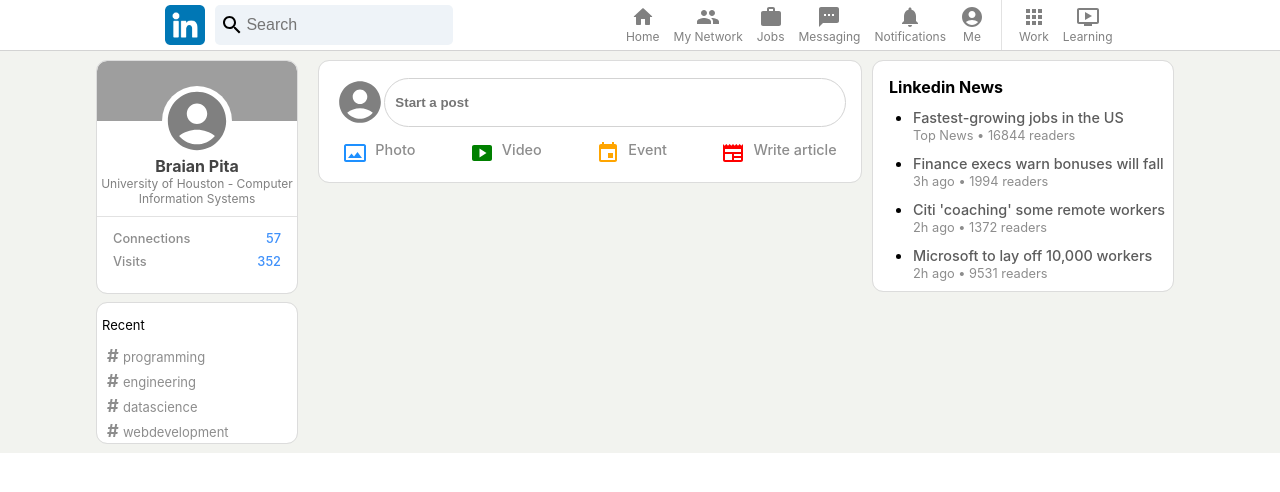
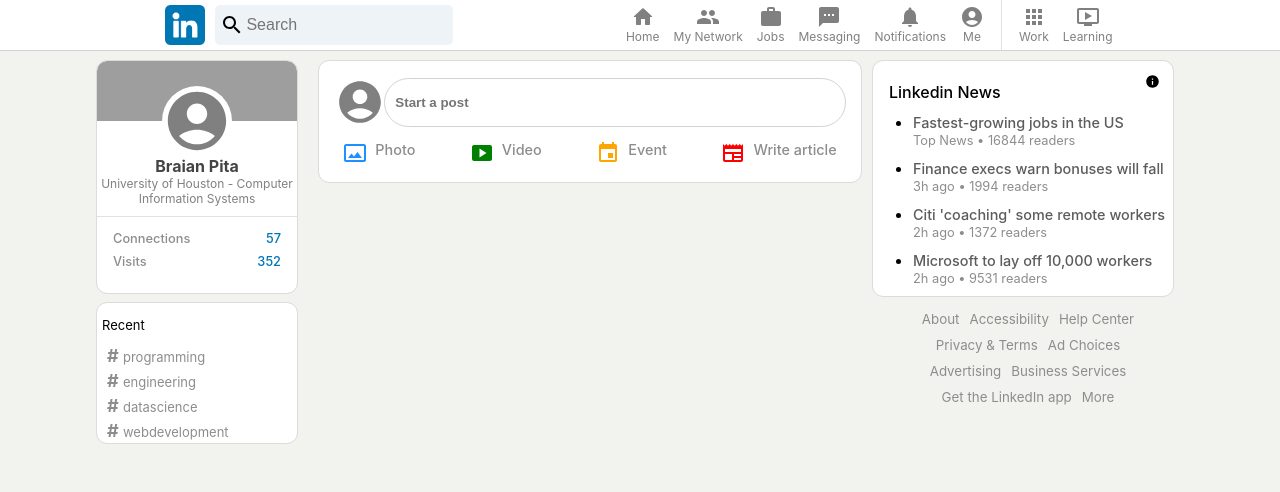
Before and after one commit to BraianPita/linkedin-clone, a React (Create React App) app: page / in a window 1280 px wide. Shown: the top 492 px of the page. Built offline with nearby package versions, Linux system fonts and the light colour scheme; grey boxes are pictures that could not be loaded.

Commit message:
Footer and sticky functionality

```diff
--- a/src/App.css
+++ b/src/App.css
@@ -10,4 +10,5 @@
     display:flex;
     flex-direction: row;
     justify-content: center;
+    min-height: 150vh;
 }
--- a/src/FeedWidgets.css
+++ b/src/FeedWidgets.css
@@ -11,9 +11,25 @@
     outline: 1px solid gainsboro;
 }
 
-.feedwidgets__news > h4 {
+.feedwidgets__news > div {
+    display: flex;
+    flex-direction: row;
+    justify-content: space-between;
+    align-items: flex-end;
+}
+
+.infoicon {
+    margin: 0.8rem !important;
+    width: 15px !important;
+    height: 15px !important;
+
+    cursor: pointer;
+}
+
+.feedwidgets__news h4 {
     margin-left: 1rem;
     margin-top: 1rem;
+    font-weight: 500;
 }
 
 .feedwidgets__news h5 {
@@ -31,3 +47,33 @@
     font-size: 0.8rem;
     margin-top: 2px;
 }
+
+.feedwidgets__footer {
+    position: sticky;
+    top: 75px;
+
+    width: 250px;
+    justify-content: center;
+    color: var(--color-text-mute);
+    font-size: smaller;
+    display: flex;
+    flex-direction: row;
+    flex-wrap: wrap;
+    margin: 0 auto;
+}
+
+.feedwidgets__footer > a {
+    margin: 5px;
+    cursor: pointer;
+}
+
+.feedwidgets__footer > a:hover {
+    color: var(--color-main);
+    text-decoration: underline;
+}
+
+@media (max-width: 1200px) {
+    .feedwidgets {
+        display: none;
+    }
+}
--- a/src/FeedWidgets.js
+++ b/src/FeedWidgets.js
@@ -1,5 +1,8 @@
 import React from 'react'
 import './FeedWidgets.css'
+
+// Icons
+import InfoIcon from '@mui/icons-material/Info';
 
 const sample_news = [
     {
@@ -26,7 +29,10 @@
 
 const NewsWidget = ({news}) => (
     <div class="feedwidgets__news">
-        <h4>Linkedin News</h4>
+        <div>
+            <h4>Linkedin News</h4>
+            <InfoIcon className='infoicon' />
+        </div>
         <ul>
             {news.map(article => (
                 <li>
@@ -46,6 +52,22 @@
   return (
     <div className='feedwidgets'>
         <NewsWidget news={sample_news} />
+
+
+
+        <div class="feedwidgets__footer">
+                <a>About</a>
+                <a>Accessibility</a>
+                <a>Help Center</a>
+                <a>Privacy & Terms </a>
+                <a>Ad Choices</a>
+                <a>Advertising</a>
+                <a>Business Services </a>
+                <a>Get the LinkedIn app</a>
+                <a>More</a>
+        </div>
+
+
     </div>
   )
 }
--- a/src/SideBar.css
+++ b/src/SideBar.css
@@ -67,12 +67,13 @@
 }
 
 .sidebar__stats > p:nth-child(2) {
-    color: rgb(64, 145, 250);
+    color: var(--color-main);
 }
 
 .sidebar__bottom {
     box-sizing: border-box;
     position: sticky;
+    top:75px;
     margin: 10px;
     margin-left: auto;
     background-color: white;
--- a/src/index.css
+++ b/src/index.css
@@ -4,6 +4,7 @@
 
 :root {
   --color-text-mute : rgb(141, 141, 141);
+  --color-main : #0077B5;
 }
 
 body {
```
